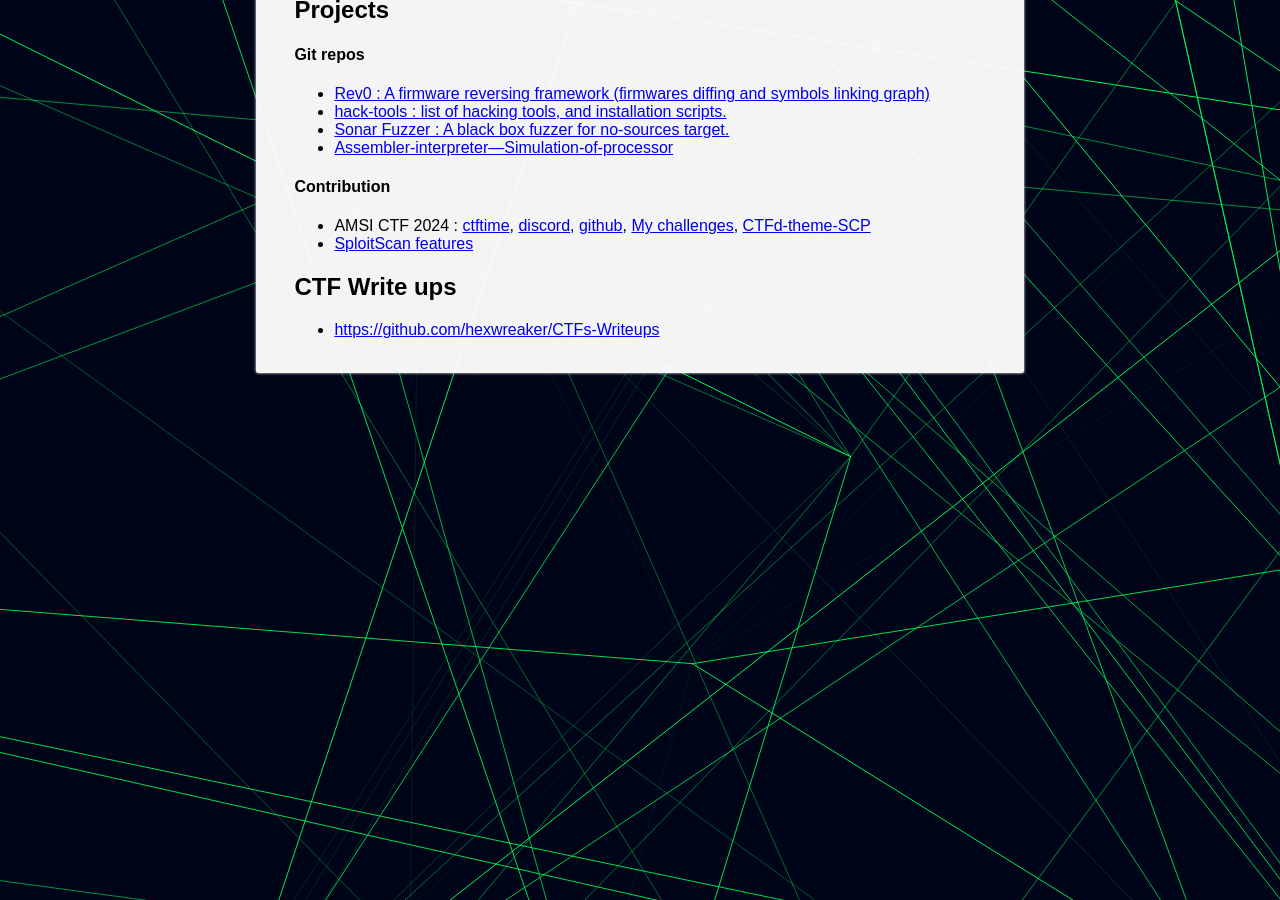
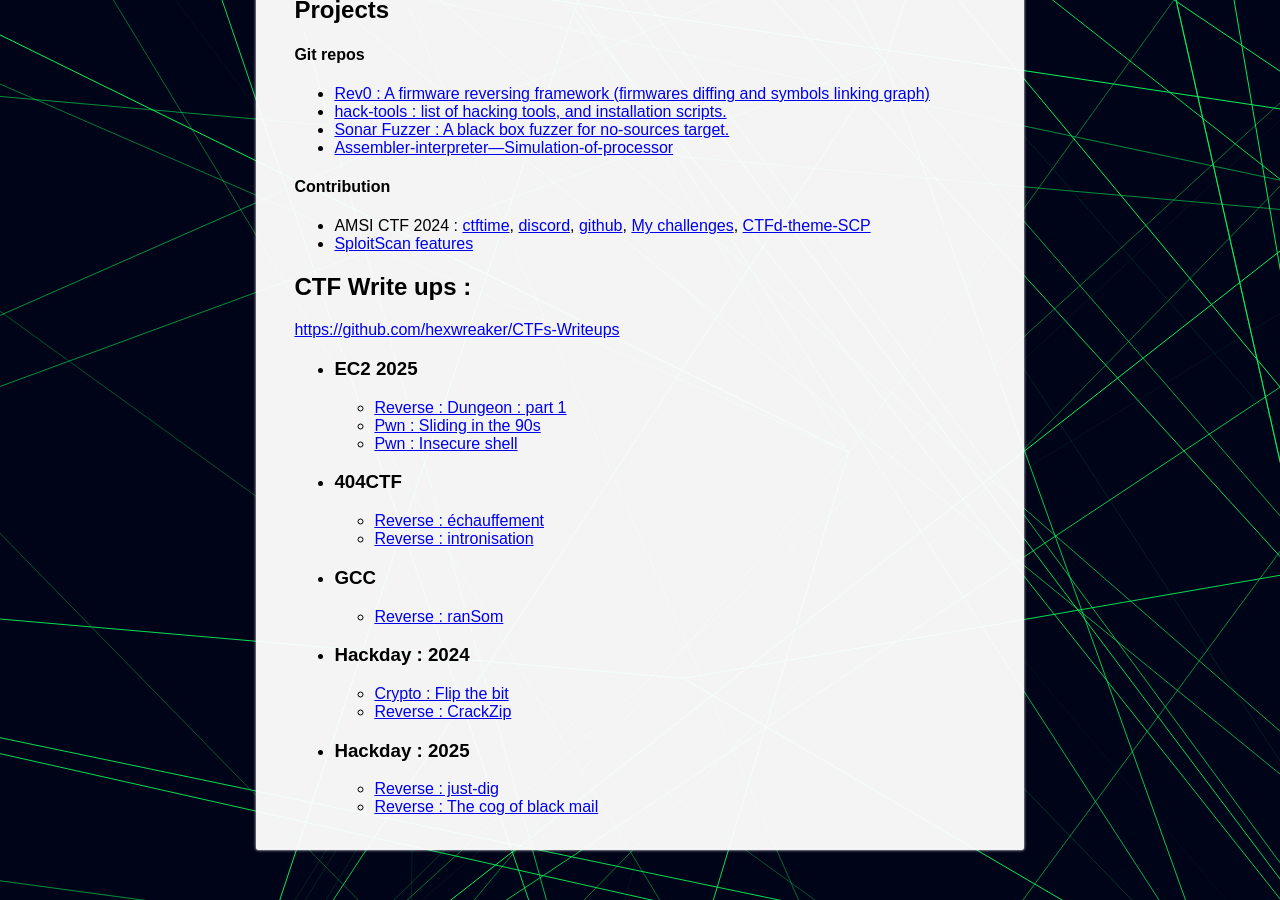
Before and after one commit to hexwreaker/hexwreaker.github.io, a Jekyll site: the page built from index.md, in a window 1280 px wide and 900 px high, scrolled down 573 px. Built offline with Jekyll 4.4.1, drawn with Linux system fonts in a browser that asks for light colours.

Commit message:
add ctfs writeups

```diff
--- a/index.md
+++ b/index.md
@@ -38,6 +38,25 @@ AMSI's events manager at Sorbonne U.
 - [SploitScan features](https://github.com/hexwreaker/SploitScan/tree/hexwreaker-contrib)
 
 
-## CTF Write ups
+## CTF Write ups :
+[https://github.com/hexwreaker/CTFs-Writeups](https://github.com/hexwreaker/CTFs-Writeups)
 
-- [https://github.com/hexwreaker/CTFs-Writeups](https://github.com/hexwreaker/CTFs-Writeups)
+- ### EC2 2025
+    - [Reverse : Dungeon : part 1](https://github.com/hexwreaker/CTFs-Writeups/tree/main/EC2-2025/dungeon-part-1)
+    - [Pwn : Sliding in the 90s](https://github.com/hexwreaker/CTFs-Writeups/tree/main/EC2-2025/Sliding-in-the-90s/)
+    - [Pwn : Insecure shell](https://github.com/hexwreaker/CTFs-Writeups/tree/main/EC2-2025/Insecure_shell/)
+
+- ### 404CTF
+    - [Reverse : échauffement](https://github.com/hexwreaker/CTFs-Writeups/tree/main/404CTF-2024/reverse/echauffement/)
+    - [Reverse : intronisation](https://github.com/hexwreaker/CTFs-Writeups/tree/main/404CTF-2024/reverse/intronisation/)
+
+- ### GCC
+    - [Reverse : ranSom](https://github.com/hexwreaker/CTFs-Writeups/tree/main/GCC/reverse/ranSom/)
+
+- ### Hackday : 2024
+    - [Crypto : Flip the bit](https://github.com/hexwreaker/CTFs-Writeups/tree/main/Hackday-2024/crypto/flip-the-bit/)
+    - [Reverse : CrackZip](https://github.com/hexwreaker/CTFs-Writeups/tree/main/Hackday-2024/reverse/CrackZip/)
+
+- ### Hackday : 2025
+    - [Reverse : just-dig](https://github.com/hexwreaker/CTFs-Writeups/tree/main/Hackday-2025/just-dig/)
+    - [Reverse : The cog of black mail](https://github.com/hexwreaker/CTFs-Writeups/tree/main/Hackday-2025/the_cogs_of_blackmail/)
```
Also changed, not shown: 4 other files.
